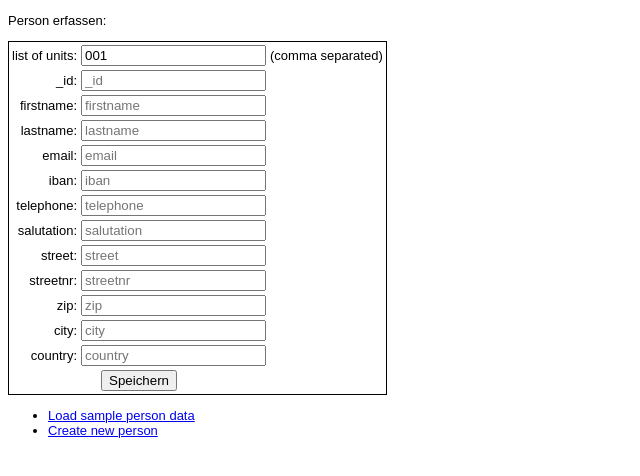
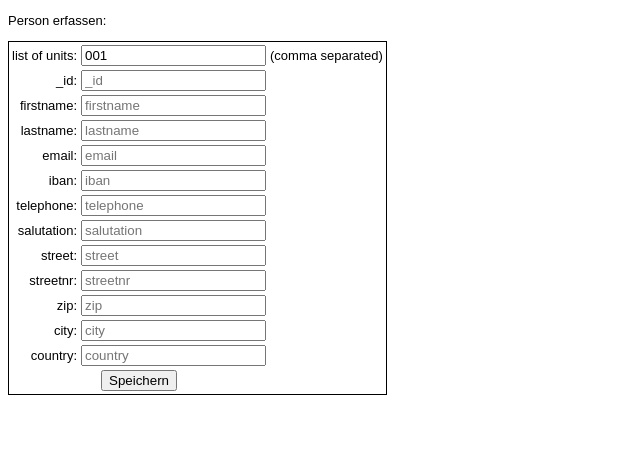
Before and after one commit to jeremytammik/heizkosten, a website: page public/person.html in a window 1280 px wide. Shown: the whole page, without its empty margins (0-640 px from the left). Drawn offline with Linux system fonts and the light colour scheme.

Commit message:
struggled to use /person/create instead of person.html and load associated css

```diff
--- a/app/server.js
+++ b/app/server.js
@@ -34,7 +34,10 @@ const routes = require('./routes');
 
 const app = express();
 
-app.use( express.static('public') );
+const pub = __dirname + '/../public';
+console.log( '__dir', __dirname, 'pub', pub );
+
+app.use( express.static( pub ) );
 app.use( bodyParser.json({ limit: '1mb' }) );
 app.use( bodyParser.urlencoded({ extended: true, limit: '1mb' }) );
 app.use( routes );
--- a/public/person.html
+++ b/public/person.html
@@ -66,9 +66,5 @@
         </tr>
       </table>
     </form>
-    <ul>
-      <li><a href="/person/load_sample_data">Load sample person data</a></li>
-      <li><a href="person.html">Create new person</a></li>
-    </ul>
   </body>
 </html>
```
Also changed, not shown: public/hauskosten.html (+1 -1 lines).
